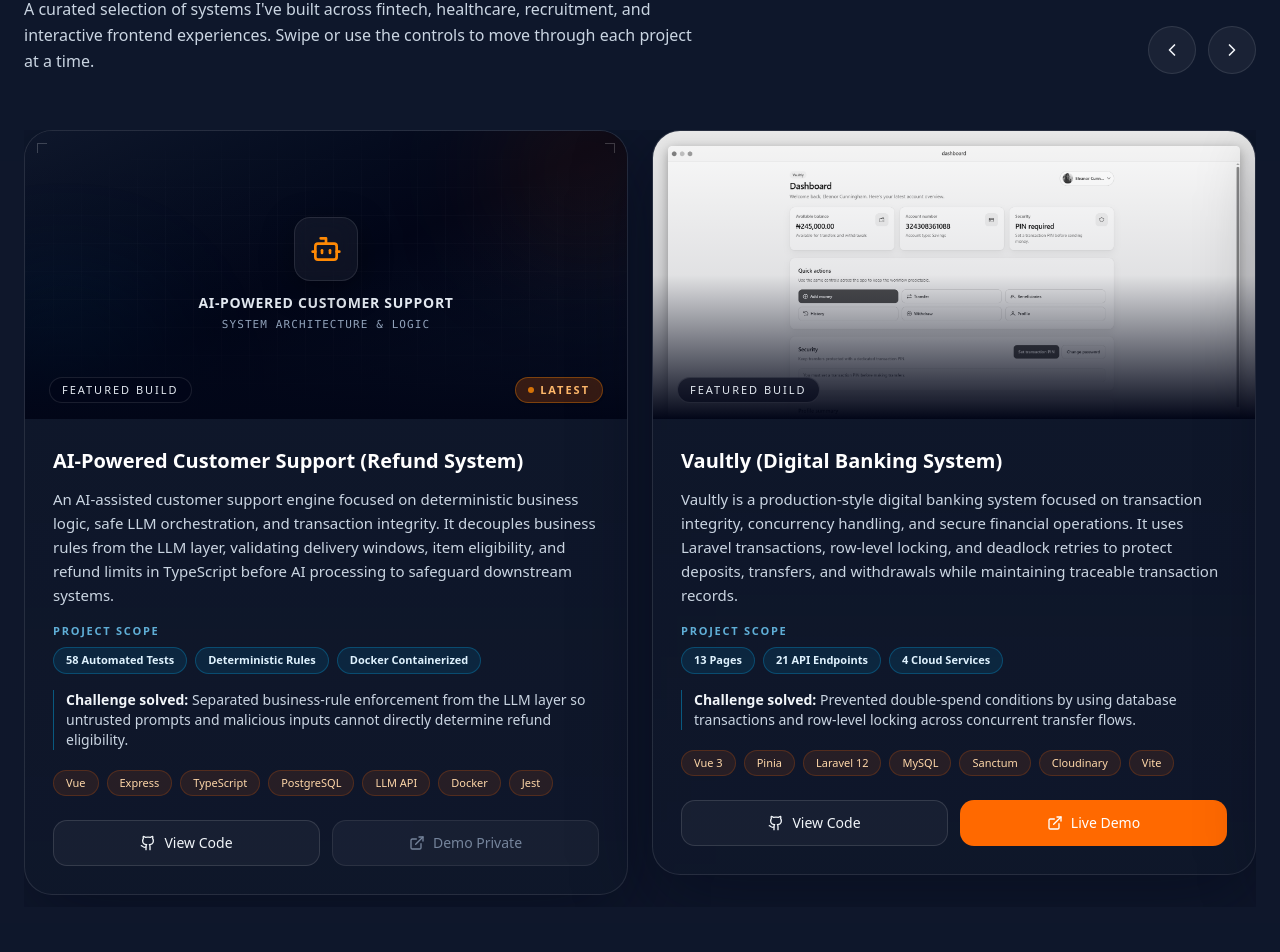
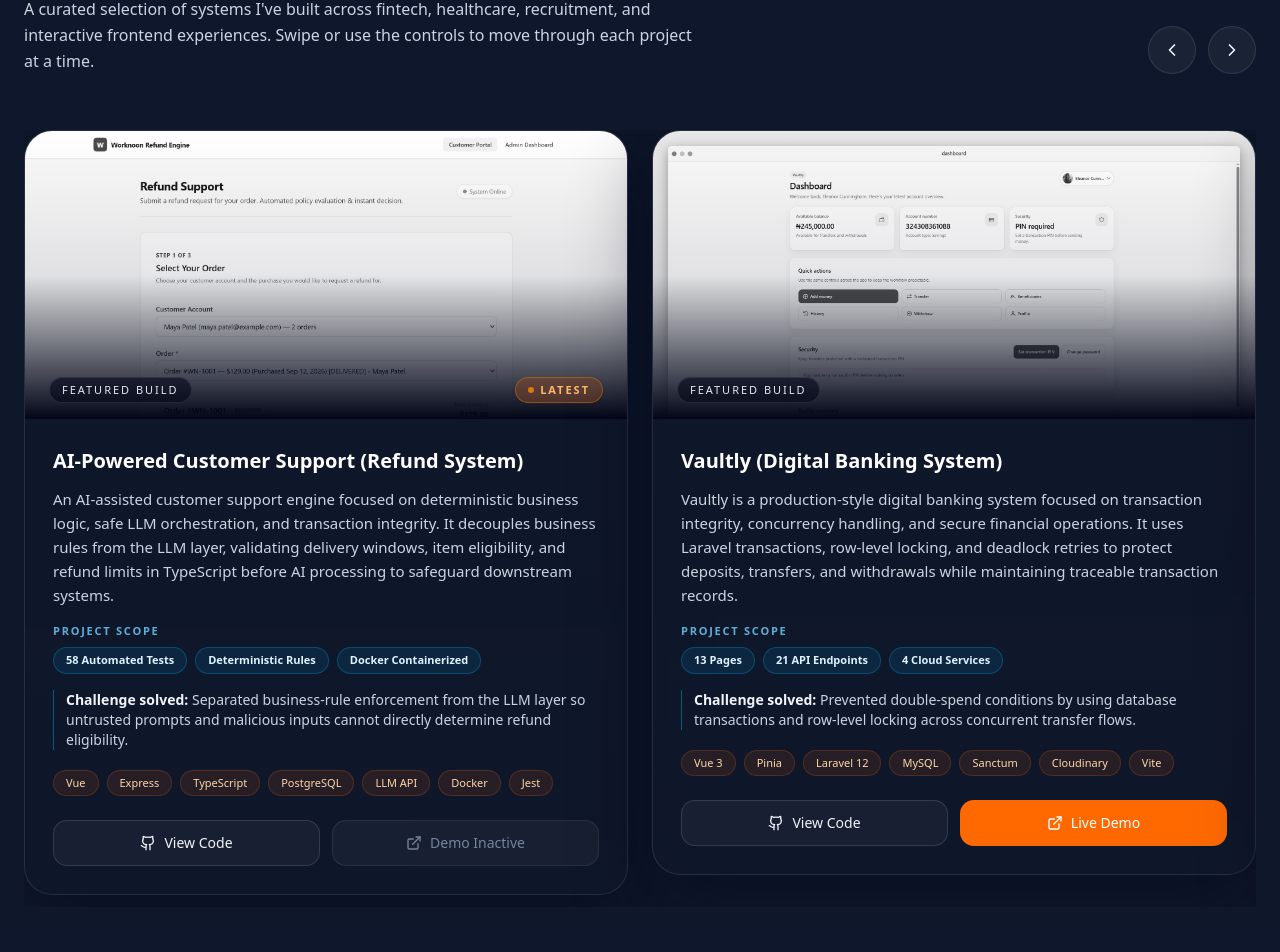
Before and after one commit to SlinkyCollins/Portfolio, a React (Vite) app: page / in a window 1280 px wide. Shown: the part 2380-3332 px from the top of the page. Built offline with nearby package versions, Linux system fonts and the light colour scheme.

Commit message:
feat(projects): update refund engine project details

```diff
--- a/src/components/Projects.jsx
+++ b/src/components/Projects.jsx
@@ -31,10 +31,9 @@
       challenge:
         "Separated business-rule enforcement from the LLM layer so untrusted prompts and malicious inputs cannot directly determine refund eligibility.",
       tech: ["Vue", "Express", "TypeScript", "PostgreSQL", "LLM API", "Docker", "Jest"],
-      codeUrl: "https://github.com/SlinkyCollins",
+      codeUrl: "https://github.com/SlinkyCollins/worknoon-refund-engine",
       liveUrl: "",
-      image: "",
-      icon: Bot,
+      image: "/images/projects/refundengine.png",
       isLatest: true,
     },
     {
@@ -371,7 +370,7 @@
                             title="Live demo unavailable or enterprise system"
                           >
                             <ExternalLink size={16} />
-                            Demo Private
+                            Demo Inactive
                           </span>
                         )}
                       </div>
```
Also changed, not shown: public/images/projects/refundengine.png (added).
